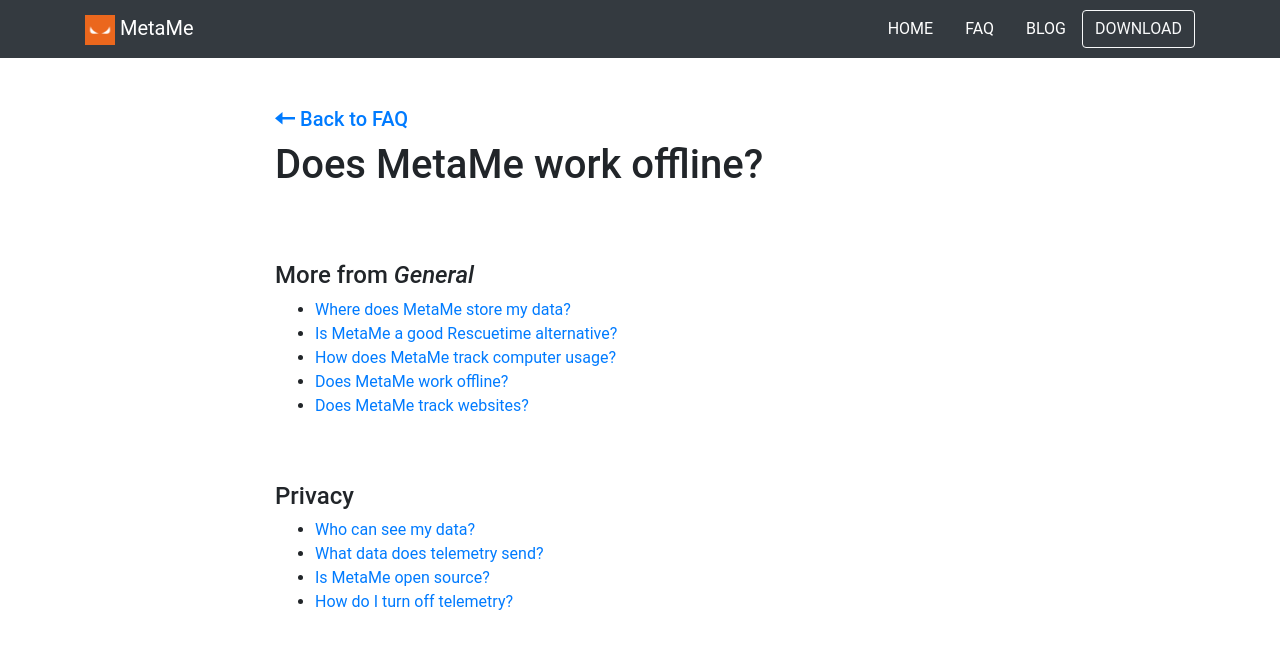
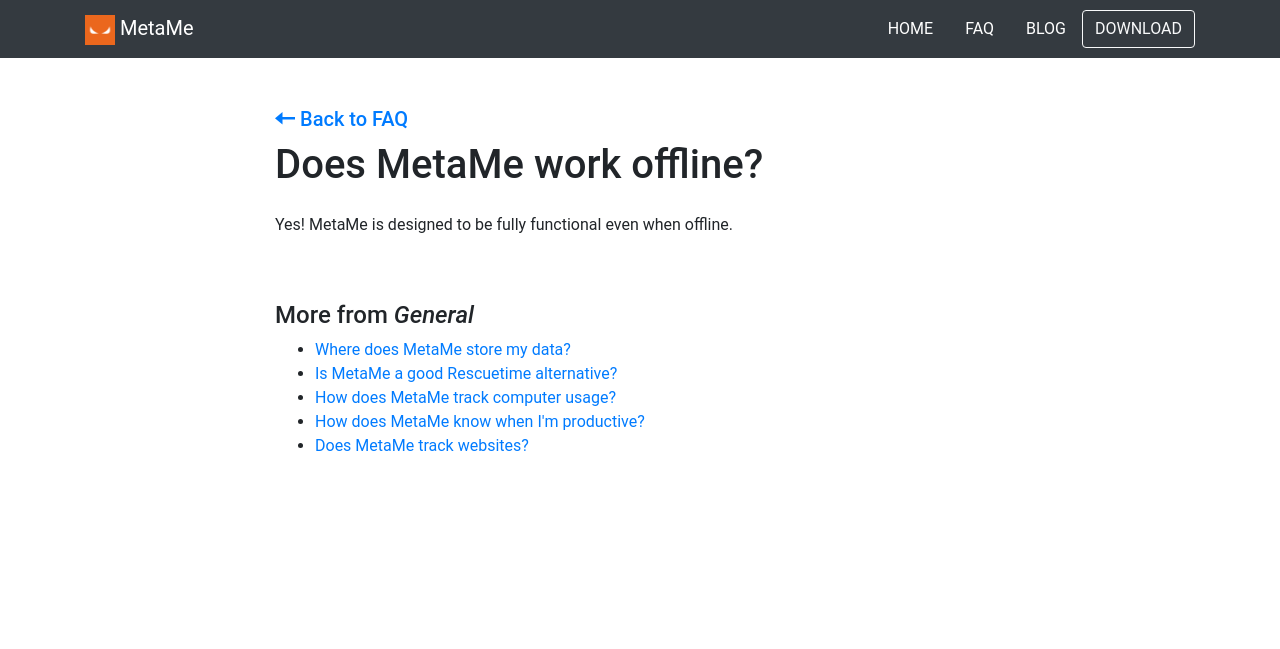
Before and after one commit to meta-me/metame-website, a Jekyll site: the page built from help/_posts/2019-10-15-does-metame-work-offline.md, in a window 1280 px wide. Shown: the top 649 px of the page. Built offline with Jekyll 4.4.1, drawn with Linux system fonts in a browser that asks for light colours.

Commit message:
Minor template changes
Created some answers

```diff
--- a/_layouts/question.html
+++ b/_layouts/question.html
@@ -26,7 +26,9 @@
         <h2 class="h4 mt-4">More from <span class="font-italic">{{section.name}}</span></h2>
         <ul class="list">
           {% for item in section.items %}
+          {% if item.title != page.title %}
           <li><a href="{{item.url}}">{{item.title}}</a></li>
+          {% endif %}
           {% endfor %}
         </ul>
         {% endif %}
@@ -34,7 +36,7 @@
       </div>
     </div>
     <!-- More from other sections -->
-    <div class="row justify-content-center mt-4">
+    <!-- <div class="row justify-content-center mt-4">
       <div class="col-sm-12 col-lg-10 col-xl-8 text-left">
         {% assign sections = site.categories.help | group_by:"section" %}
         {% for section in sections %}
@@ -48,6 +50,6 @@
         {% endif %}
         {% endfor %}
       </div>
-    </div>
+    </div> -->
   </div>
 </div>
--- a/help/_posts/2019-10-15-does-metame-work-offline.md
+++ b/help/_posts/2019-10-15-does-metame-work-offline.md
@@ -3,3 +3,5 @@
 title: Does MetaMe work offline?
 section: General
 ---
+
+Yes! MetaMe is designed to be fully functional even when offline.
--- /dev/null
+++ b/help/_posts/2019-10-15-how-does-metame-know-when-im-productive.md
@@ -0,0 +1,5 @@
+---
+layout: question
+title: How does MetaMe know when I'm productive?
+section: General
+---
```
Also changed, not shown: help/_posts/2019-10-15-how-do-i-turn-off-telemetry.md (+2 -0 lines).
